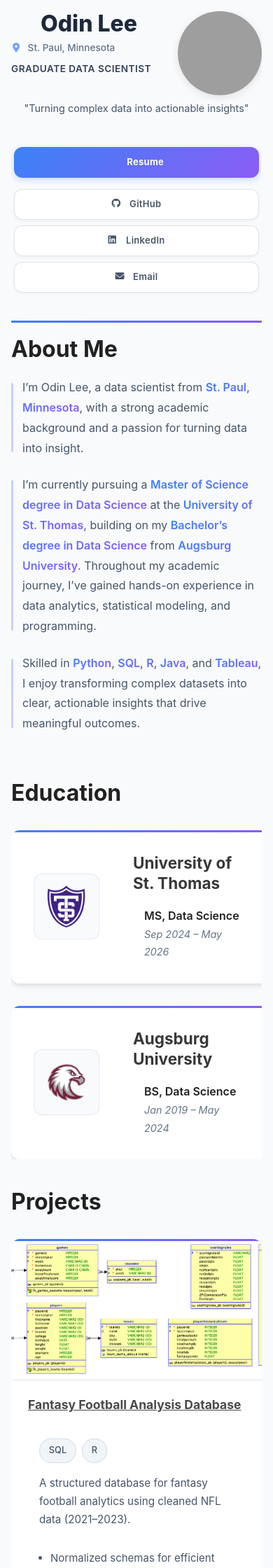
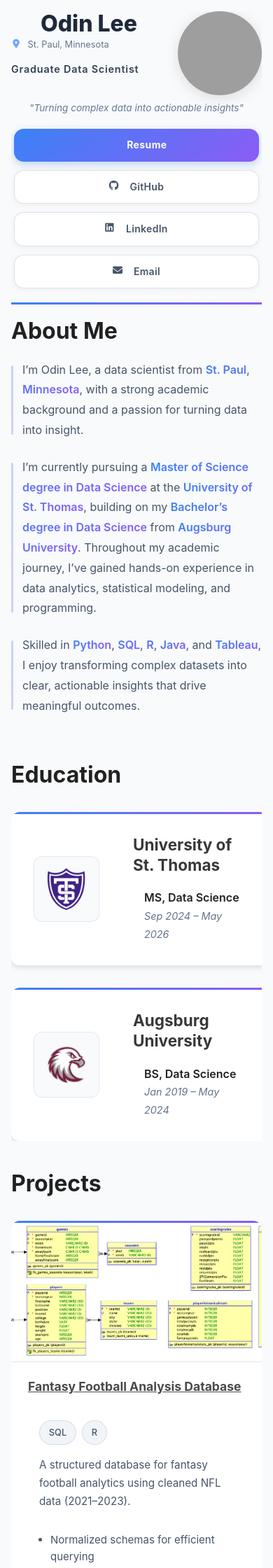
Before and after one commit to OdinLeePro/OdinLeePro.github.io, a Jekyll site: the page built from index.md, in a window 390 px wide. Shown: the top 2240 px of the page at 70% size. Built offline with Jekyll 4.4.1, drawn with Linux system fonts in a browser that asks for light colours; grey boxes are pictures that could not be loaded.

Commit message:
Add files via upload

```diff
--- a/assets/css/style.scss
+++ b/assets/css/style.scss
@@ -582,7 +582,7 @@ including layout wrappers, base button design, hover/focus states, and style var
 
 
 /* =================================== */
-/*      Mobile Header Section CSS      */
+/*          Mobile Responsive          */
 /* =================================== */
 
 /* -------- Mobile Layout Base -------- */
@@ -605,29 +605,43 @@ including layout wrappers, base button design, hover/focus states, and style var
     margin: 0 0 0 1rem;
     border-radius: 50%;
     object-fit: cover;
-    box-shadow: 0 3px 12px rgba(0,0,0,0.1);
+    box-shadow: 0 4px 20px rgba(0,0,0,0.12); /* Enhanced shadow like desktop */
   }
 
-  /* -------- Mobile Header Text -------- */
+  /* -------- Mobile Header Text Hierarchy -------- */
+  /* Main name - bold and prominent */
   .headshot + h1,
   h1:has(+ .addr),
   h1:has(+ .location) {
     font-size: 2.2rem;
     font-weight: 800;
     line-height: 1.1;
-    margin-bottom: 8px;
+    margin-bottom: 4px; /* Tighter spacing to location */
     color: $title-color;
   }
 
+  /* Professional title - refined hierarchy */
+  .professional-title {
+    font-size: 0.95rem;
+    font-weight: 600;
+    color: $heading-color;
+    margin-bottom: 6px; /* Tighter spacing to location */
+    letter-spacing: 0.8px; /* Increased letter spacing for elegance */
+    text-transform: none; /* Remove ALL CAPS */
+    text-align: left;
+  }
+
+  /* Location with icon */
   .location {
     display: flex;
     align-items: center;
     justify-content: flex-start;
     gap: 6px;
-    font-size: 0.9rem;
-    margin: 8px 0 12px 0;
+    font-size: 0.85rem; /* Slightly smaller */
+    margin: 0 0 16px 0; /* Space below before tagline */
     color: $muted-color;
     line-height: 1.4;
+    font-weight: 400; /* Lighter weight */
   }
 
   .location i {
@@ -636,28 +650,21 @@ including layout wrappers, base button design, hover/focus states, and style var
     height: 14px;
   }
 
-  .professional-title {
-    font-size: 0.85rem;
-    font-weight: 600;
-    color: $heading-color;
-    margin-bottom: 1rem;
-    letter-spacing: 0.5px;
-    text-transform: uppercase;
-    text-align: left;
-  }
-
+  /* Tagline - supporting text styling */
   .tagline {
     font-size: 0.9rem;
     line-height: 1.5;
-    color: $text-color;
-    margin-bottom: 1.5rem;
-    clear: both; /* Ensure tagline clears the floated headshot */
+    color: lighten($text-color, 15%); /* Lighter color */
+    font-weight: 400; /* Lighter weight */
+    font-style: italic; /* Italicized for distinction */
+    margin-bottom: 24px; /* Increased breathing room above buttons */
+    clear: both;
     padding-top: 0.5rem;
   }
 
   /* -------- Enhanced section spacing for mobile -------- */
   .section {
-    padding: 1.8rem 1.2rem;
+    padding: 1.6rem 1.2rem; /* Reduced overall height */
     margin-bottom: 1.5rem;
   }
 
@@ -671,49 +678,48 @@ including layout wrappers, base button design, hover/focus states, and style var
 /* -------- Mobile Platform Buttons -------- */
 .linkWrapperMobile {
   display: none; /* Hidden by default, shown in media query */
-  margin: 20px 0;
+  margin: 0; /* Remove extra margin */
   padding: 0 4px;
-  clear: both; /* Ensure buttons clear any floated elements */
+  clear: both;
   font-family: $font-family;
 }
 
 .linkWrapperMobile ul.link {
-  margin: 0 0 12px;
+  margin: 0;
   list-style: none;
   padding: 0;
   display: flex;
-  flex-wrap: wrap;
-  gap: 10px;
+  flex-direction: column; /* Stack buttons vertically for better hierarchy */
+  gap: 14px; /* Increased consistent spacing between buttons */
   width: 100%;
-  justify-content: center;
+  align-items: center;
 }
 
 .linkWrapperMobile .link li {
   margin: 0;
-  flex: 1;
-  min-width: 0;
-  max-width: 160px;
+  width: 100%;
+  max-width: 280px; /* Slightly wider for better proportions */
 }
 
-/* Base mobile button styling */
+/* Base mobile button styling - consistent border radius */
 .linkWrapperMobile .link a {
   display: flex;
   align-items: center;
   justify-content: center;
-  gap: 6px;
+  gap: 8px; /* Increased space between icon and text */
   width: 100%;
   min-height: 48px;
-  padding: 12px 8px;
+  padding: 14px 20px; /* Increased padding for better touch targets */
   box-sizing: border-box;
 
-  /* Appearance */
+  /* Appearance - consistent border radius */
   background: $white;
   border: 1.5px solid $border-color;
-  border-radius: $border-radius-large;
-  box-shadow: 0 2px 4px rgba(0,0,0,0.04);
+  border-radius: 14px; /* Consistent with primary button */
+  box-shadow: 0 2px 8px rgba(0,0,0,0.05); /* Subtle depth */
 
   /* Typography */
-  font-size: 14px;
+  font-size: 15px;
   font-weight: 600;
   color: $text-color;
   text-decoration: none;
@@ -721,22 +727,22 @@ including layout wrappers, base button design, hover/focus states, and style var
   letter-spacing: 0.3px;
 
   /* Interactions */
-  transition: all 0.2s ease;
+  transition: all 0.25s ease;
   -webkit-tap-highlight-color: transparent;
 }
 
 .linkWrapperMobile .link a:hover {
   background: $light-gray;
-  border-color: rgba($blue, 0.3);
-  transform: translateY(-1px);
-  box-shadow: 0 4px 8px rgba(0,0,0,0.08);
+  border-color: rgba($blue, 0.4);
+  transform: translateY(-2px);
+  box-shadow: 0 6px 16px rgba($blue, 0.15); /* Enhanced hover shadow with accent color */
   color: $heading-color;
 }
 
 .linkWrapperMobile .link a:active {
   transform: translateY(0px);
   transition: transform 0.1s ease;
-  box-shadow: 0 1px 3px rgba(0,0,0,0.06);
+  box-shadow: 0 2px 8px rgba(0,0,0,0.08);
 }
 
 .linkWrapperMobile .link a:focus-visible {
@@ -744,35 +750,42 @@ including layout wrappers, base button design, hover/focus states, and style var
   outline-offset: 2px;
 }
 
-/* Primary button (Resume) styling for mobile */
+/* Primary button (Resume) - matches secondary button radius */
 .linkWrapperMobile .link a.primaryButton {
   background: linear-gradient(135deg, $blue, $purple);
   color: white;
   border: none;
   font-weight: 700;
-  margin-bottom: 8px;
-  box-shadow: 0 3px 8px rgba($blue, 0.25);
-  letter-spacing: 0.3px;
+  box-shadow: 0 4px 12px rgba($blue, 0.3); /* Enhanced shadow */
+  letter-spacing: 0.4px;
+  border-radius: 14px; /* Consistent radius */
 }
 
 .linkWrapperMobile .link a.primaryButton:hover {
   background: linear-gradient(135deg, darken($blue, 5%), darken($purple, 5%));
-  transform: translateY(-2px);
-  box-shadow: 0 6px 15px rgba($blue, 0.35);
+  transform: translateY(-3px); /* Slightly more lift for primary */
+  box-shadow: 0 8px 20px rgba($blue, 0.4);
 }
 
 .linkWrapperMobile .link a.primaryButton:active {
   transform: translateY(0px);
-  box-shadow: 0 2px 6px rgba($blue, 0.3);
+  box-shadow: 0 4px 12px rgba($blue, 0.3);
 }
 
-/* Icon styling for mobile buttons */
+/* Enhanced icon styling with accent colors on hover */
 .linkWrapperMobile .link a svg,
 .linkWrapperMobile .link a i {
-  width: 16px;
-  height: 16px;
+  width: 18px; /* Slightly larger icons */
+  height: 18px;
   vertical-align: middle;
   flex-shrink: 0;
+  transition: color 0.25s ease;
+}
+
+/* Icon color changes on hover for secondary buttons */
+.linkWrapperMobile .link a.baseButton:hover svg,
+.linkWrapperMobile .link a.baseButton:hover i {
+  color: rgba($blue, 0.8);
 }
 
 /* -------- Small Mobile Devices (< 520px) -------- */
@@ -795,28 +808,35 @@ including layout wrappers, base button design, hover/focus states, and style var
   h1:has(+ .addr),
   h1:has(+ .location) {
     font-size: 2rem;
-    margin-bottom: 8px;
+    margin-bottom: 4px;
+  }
+
+  .professional-title {
+    font-size: 0.9rem;
   }
 
   .location {
-    font-size: 0.85rem;
-    margin: 6px 0 10px 0;
+    font-size: 0.8rem;
+    margin: 0 0 14px 0;
   }
 
-  /* Stack buttons vertically on very small screens */
+  .tagline {
+    font-size: 0.85rem;
+    margin-bottom: 20px;
+  }
+
+  /* Maintain vertical stacking with consistent spacing */
   .linkWrapperMobile ul.link {
-    gap: 8px;
-    flex-direction: column;
+    gap: 12px;
   }
 
   .linkWrapperMobile .link li {
-    flex: none;
     max-width: none;
   }
 
   .linkWrapperMobile .link a {
-    font-size: 13px;
-    padding: 10px 12px;
+    font-size: 14px;
+    padding: 12px 16px;
     min-height: 44px;
   }
 }
```
